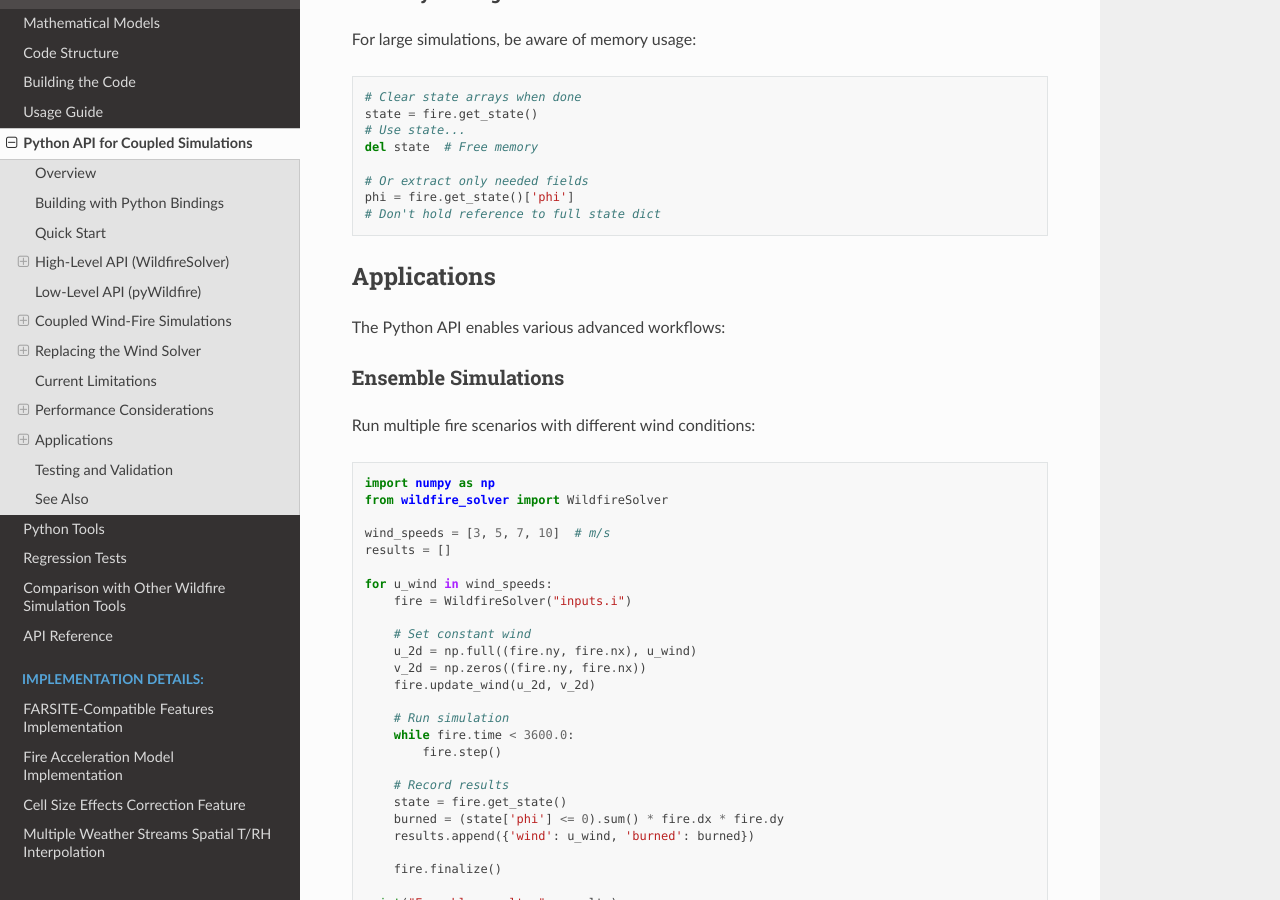
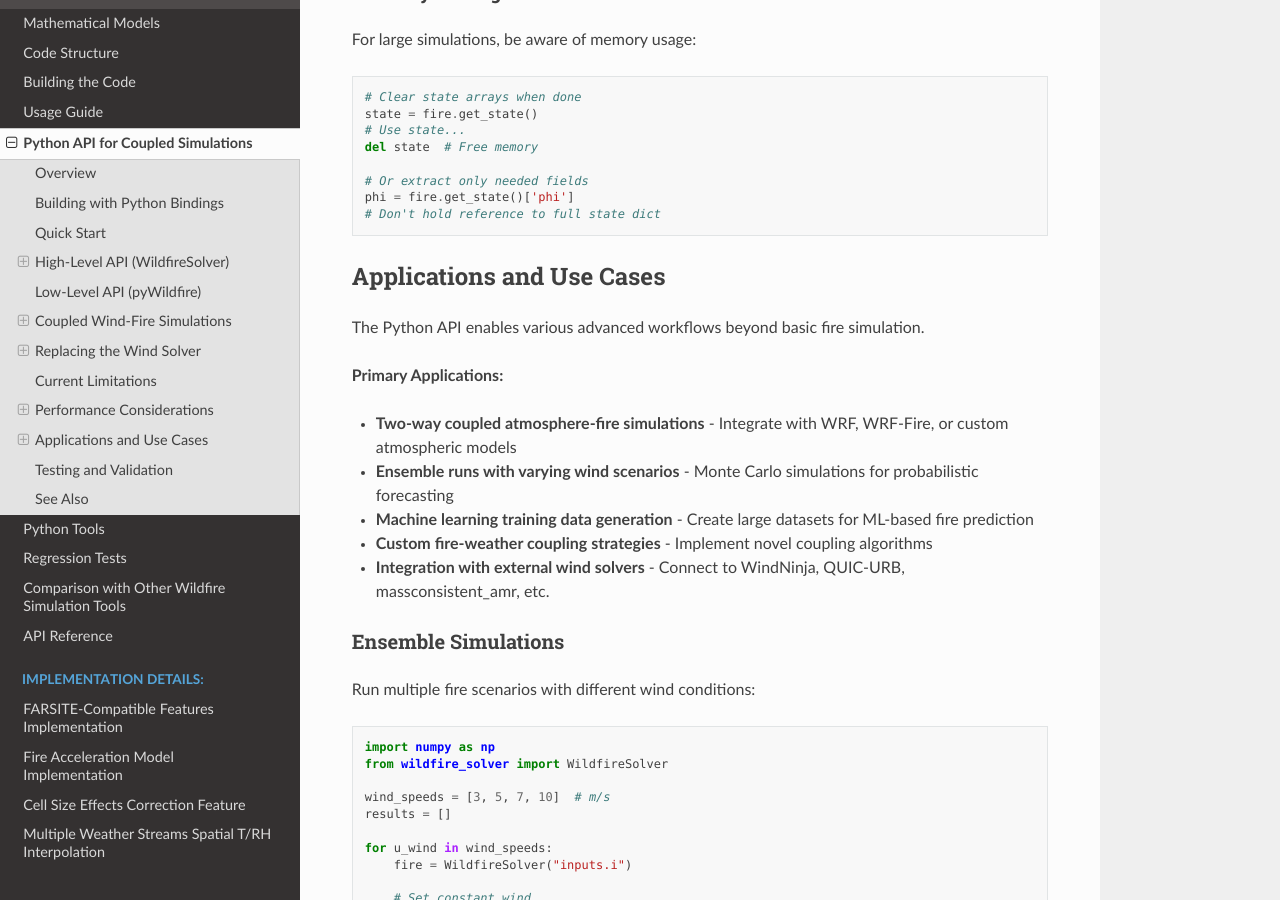
Before and after one commit to hgopalan/wildfire_levelset, a Sphinx documentation site: the page built from docs/python_api.rst, in a window 1280 px wide and 900 px high, scrolled down 10128 px. Built offline with Sphinx 7.4.7 and the Read the Docs theme 3.1.0, drawn with Linux system fonts in a browser that asks for light colours.

Commit message:
Move implementation details to relevant documentation sections

```diff
--- a/docs/python_api.rst
+++ b/docs/python_api.rst
@@ -562,10 +562,18 @@ For large simulations, be aware of memory usage:
    phi = fire.get_state()['phi']
    # Don't hold reference to full state dict
 
-Applications
-------------
+Applications and Use Cases
+--------------------------
 
-The Python API enables various advanced workflows:
+The Python API enables various advanced workflows beyond basic fire simulation.
+
+**Primary Applications:**
+
+* **Two-way coupled atmosphere-fire simulations** - Integrate with WRF, WRF-Fire, or custom atmospheric models
+* **Ensemble runs with varying wind scenarios** - Monte Carlo simulations for probabilistic forecasting
+* **Machine learning training data generation** - Create large datasets for ML-based fire prediction
+* **Custom fire-weather coupling strategies** - Implement novel coupling algorithms
+* **Integration with external wind solvers** - Connect to WindNinja, QUIC-URB, massconsistent_amr, etc.
 
 Ensemble Simulations
 ~~~~~~~~~~~~~~~~~~~~
```
Also changed, not shown: README.md (+4 -56 lines).
